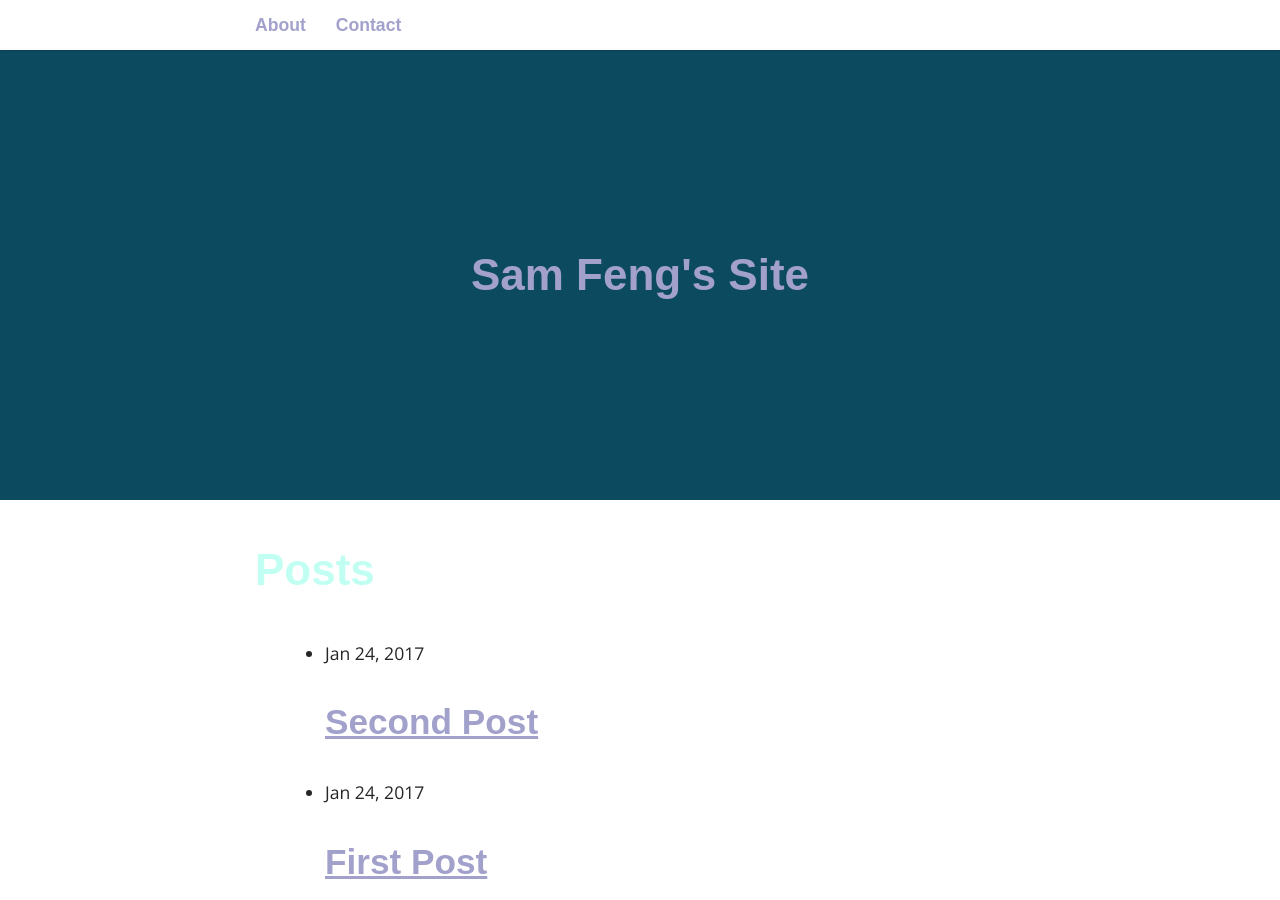
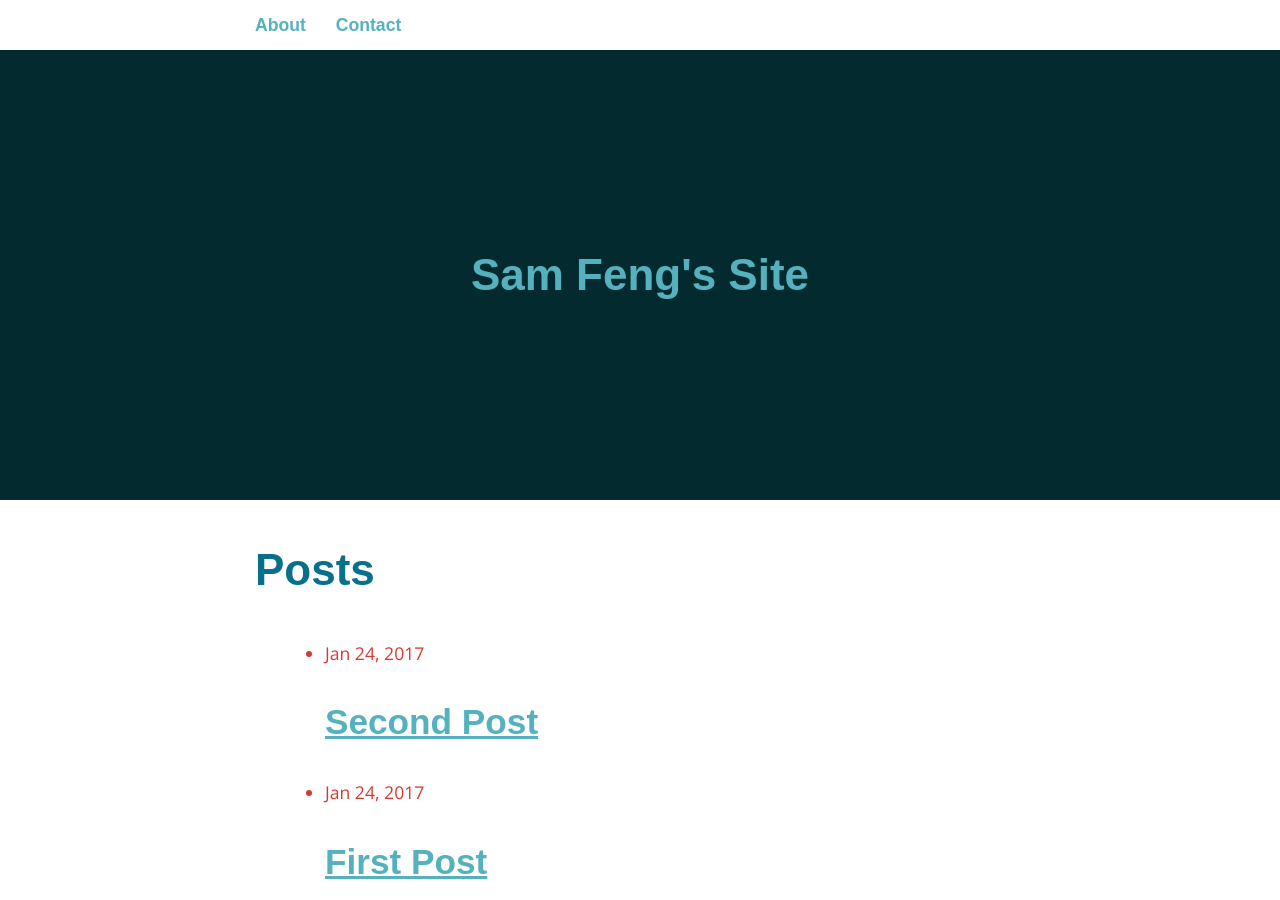
Before and after one commit to samfeng279/samfeng279.github.io, a Jekyll site: the page built from index.html, in a window 1280 px wide and 900 px high. Built offline with Jekyll 4.4.1, drawn with Linux system fonts in a browser that asks for light colours; some web fonts are replaced.

Commit message:
Update _base.scss

```diff
--- a/_sass/_base.scss
+++ b/_sass/_base.scss
@@ -1,13 +1,13 @@
 $content-width: 800px;
-$main: #f1f3f2;
+$main: #d0d3c5;
 $font-style: 'Open Sans', sans-serif;
-$font-color: #262626;
-$link-color: #A2A1CC;
-$link-hover-color: #4E4D99;
+$font-color: #d73a31;
+$link-color: #56b1bf;
+$link-hover-color: #08708a;
 $heading-font: 'Muli', sans-serif;
-$heading-font-color: #C2FFF3;
+$heading-font-color: #08708a;
 $light: #E7EDF4;
-$header:  #0C4A60;
+$header: #032b2f;
 
 *,
 *::before,
```
